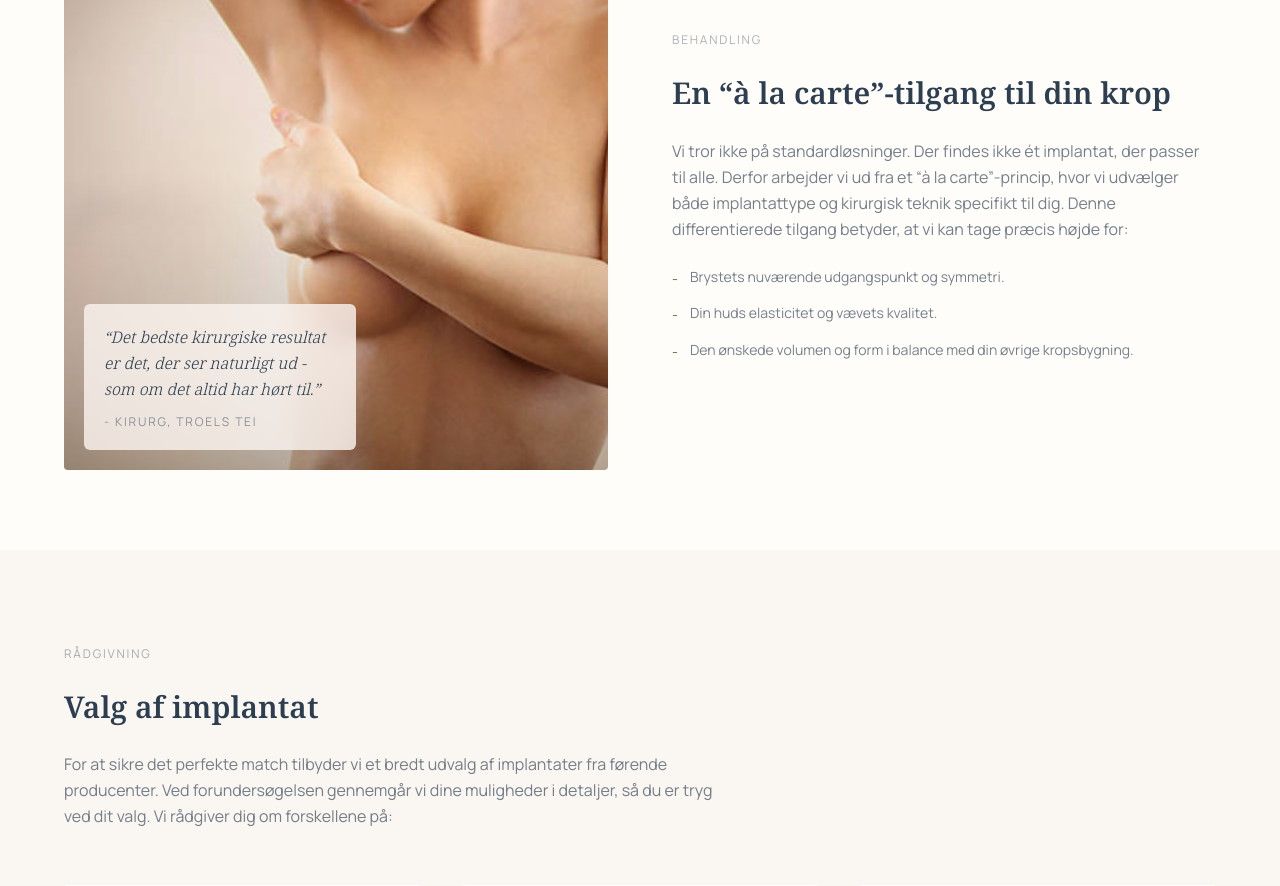
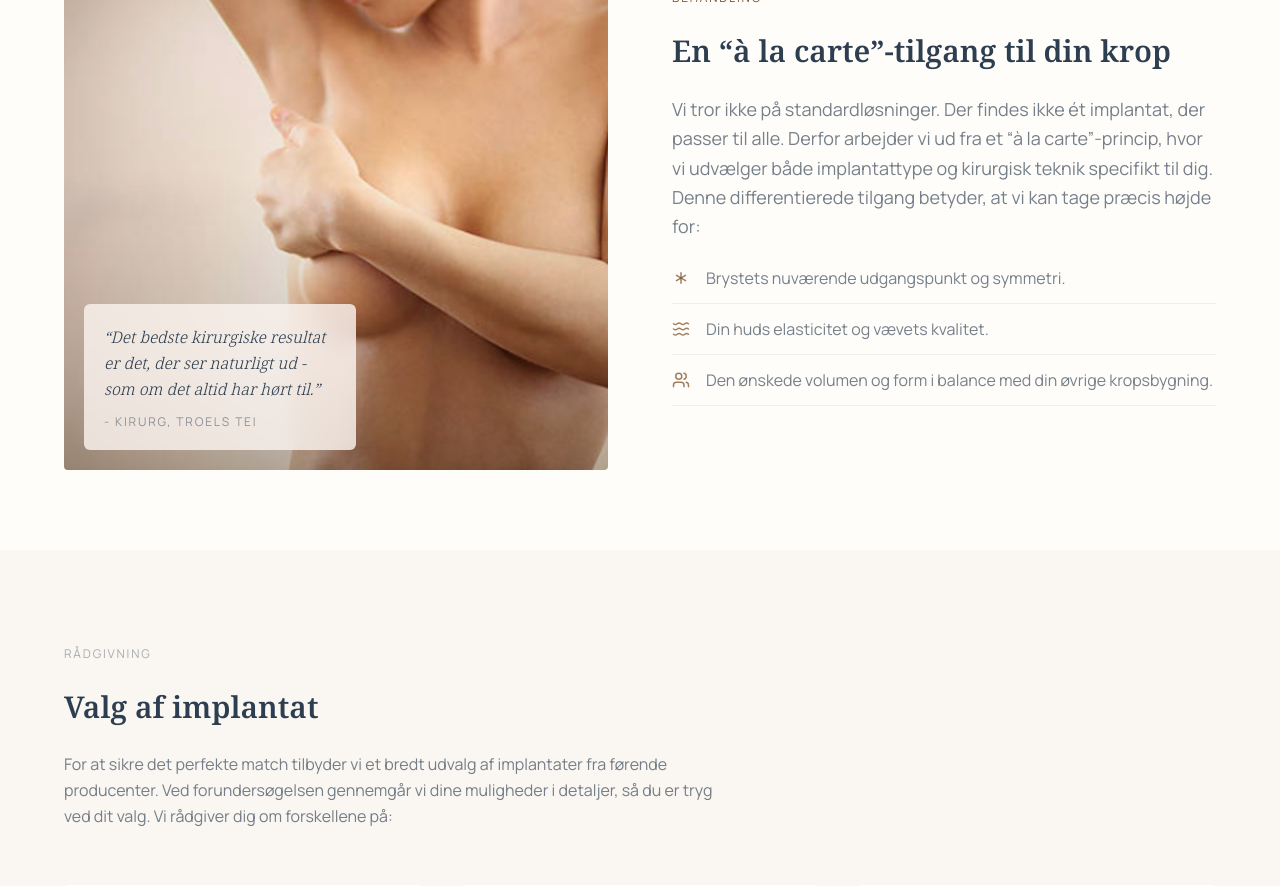
Before and after one commit to brystcenteresbjerg/brystcenter-esbjerg, a Next.js app: page /behandlinger/bfo-implantat in a window 1280 px wide. Shown: the part 1020-1906 px from the top of the page. Built offline with nearby package versions, Linux system fonts and the light colour scheme.

Commit message:
fix border radius and add icons

```diff
--- a/src/app/behandlinger/bfo-eget-fedt-lipofilling/page.tsx
+++ b/src/app/behandlinger/bfo-eget-fedt-lipofilling/page.tsx
@@ -99,7 +99,7 @@ export default function Page() {
         <div className="max-w-7xl mx-auto">
           <div className="grid grid-cols-1 md:grid-cols-3 gap-10">
             {features.map((item) => (
-              <div key={item.label} className="bg-surface-container-low px-10 py-10 rounded-2xl">
+              <div key={item.label} className="bg-surface-container-low px-10 py-10 rounded-sm">
                 <h3 className="font-sans text-sm font-semibold uppercase tracking-widest text-secondary mb-3">{item.label}</h3>
                 <p className="font-sans text-sm leading-relaxed text-secondary/65">{item.text}</p>
               </div>
--- a/src/app/behandlinger/bfo-implantat/page.tsx
+++ b/src/app/behandlinger/bfo-implantat/page.tsx
@@ -1,3 +1,4 @@
+import { Asterisk, Layers, Ruler, Shapes, Users, Waves } from "lucide-react";
 import { alaCartePoints, faqItems, implantChoices } from "@/data/behandlinger/bfo-implantat";
 
 import Button from "@/components/ui/Button";
@@ -64,19 +65,26 @@ export default function Page() {
             </div>
           </div>
           <div>
-            <p className="font-sans text-xs uppercase tracking-[0.15em] mb-6 text-secondary/40">Behandling</p>
+            <p className="font-sans text-xs uppercase tracking-[0.15em] mb-6 text-primary">Behandling</p>
             <h2 className="font-serif text-3xl font-semibold text-secondary mb-6 leading-snug">
               En &ldquo;à la carte&rdquo;-tilgang til din krop
             </h2>
-            <p className="font-sans text-base leading-relaxed text-secondary/65 mb-6">
+            <p className="font-sans text-lg leading-relaxed text-secondary/65 mb-6">
               Vi tror ikke på standardløsninger. Der findes ikke ét implantat, der passer til alle. Derfor arbejder vi ud fra et
               &ldquo;à la carte&rdquo;-princip, hvor vi udvælger både implantattype og kirurgisk teknik specifikt til dig. Denne
               differentierede tilgang betyder, at vi kan tage præcis højde for:
             </p>
             <ul className="space-y-3">
-              {alaCartePoints.map((p) => (
-                <li key={p} className="flex items-start gap-3 font-sans text-sm leading-relaxed text-secondary/65">
-                  <span className="text-primary mt-0.5 shrink-0">-</span>
+              {alaCartePoints.map((p, i) => (
+                <li
+                  key={p}
+                  className="flex items-center gap-4 font-sans text-base leading-relaxed text-secondary/65 border-b border-secondary/8 pb-3"
+                >
+                  <span className="text-primary/75 shrink-0">
+                    {i === 0 && <Asterisk size={18} />}
+                    {i === 1 && <Waves size={18} />}
+                    {i === 2 && <Users size={18} />}
+                  </span>
                   {p}
                 </li>
               ))}
@@ -98,8 +106,13 @@ export default function Page() {
             </p>
           </div>
           <div className="grid grid-cols-1 md:grid-cols-3 gap-10">
-            {implantChoices.map((item) => (
+            {implantChoices.map((item, i) => (
               <div key={item.label} className="bg-white px-10 py-10 rounded-sm">
+                <div className="mb-4 text-tertiary">
+                  {i === 0 && <Shapes size={22} />}
+                  {i === 1 && <Ruler size={22} />}
+                  {i === 2 && <Layers size={22} />}
+                </div>
                 <h3 className="font-sans text-sm font-semibold uppercase tracking-widest text-secondary mb-3">{item.label}</h3>
                 <p className="font-sans text-sm leading-relaxed text-secondary/65">{item.text}</p>
               </div>
--- a/src/app/behandlinger/brystloeft/page.tsx
+++ b/src/app/behandlinger/brystloeft/page.tsx
@@ -1,10 +1,11 @@
+import { faqItems, features } from "@/data/behandlinger/brystloeft";
+
 import Button from "@/components/ui/Button";
 import type { Metadata } from "next";
 import PageFAQ from "@/components/sections/PageFAQ";
 import PageHero from "@/components/sections/PageHero";
 import Testimonial from "@/components/sections/Testimonial";
 import TreatmentFactsBar from "@/components/sections/TreatmentFactsBar";
-import { faqItems, features } from "@/data/behandlinger/brystloeft";
 import { treatmentSummaries } from "@/data/priser";
 
 export const metadata: Metadata = {
@@ -72,7 +73,7 @@ export default function Page() {
         <div className="max-w-7xl mx-auto">
           <div className="grid grid-cols-1 md:grid-cols-3 gap-10">
             {features.map((item) => (
-              <div key={item.label} className="bg-white px-10 py-10 rounded-2xl">
+              <div key={item.label} className="bg-white px-10 py-10 rounded-sm">
                 <h3 className="font-sans text-sm font-semibold uppercase tracking-widest text-secondary mb-3">{item.label}</h3>
                 <p className="font-sans text-sm leading-relaxed text-secondary/65">{item.text}</p>
               </div>
--- a/src/app/behandlinger/brystreduktion/page.tsx
+++ b/src/app/behandlinger/brystreduktion/page.tsx
@@ -81,7 +81,7 @@ export default function Page() {
         <div className="max-w-7xl mx-auto">
           <div className="grid grid-cols-1 md:grid-cols-3 gap-10">
             {features.map((item) => (
-              <div key={item.label} className="bg-white px-10 py-10 rounded-2xl">
+              <div key={item.label} className="bg-white px-10 py-10 rounded-sm">
                 <h3 className="font-sans text-sm font-semibold uppercase tracking-widest text-secondary mb-3">{item.label}</h3>
                 <p className="font-sans text-sm leading-relaxed text-secondary/65">{item.text}</p>
               </div>
--- a/src/app/behandlinger/fedttransplantation/page.tsx
+++ b/src/app/behandlinger/fedttransplantation/page.tsx
@@ -59,7 +59,7 @@ export default function Page() {
               underliggende væv.
             </p>
           </div>
-          <div className="bg-primary-container/30 rounded-2xl p-10">
+          <div className="bg-primary-container/30 rounded-sm p-10">
             <p className="font-serif font-light text-lg italic leading-relaxed text-tertiary mb-5">
               &ldquo;Det handler om at arbejde med kroppen, ikke mod den - volumen og biologisk fornyelse i ét indgreb.&rdquo;
             </p>
@@ -79,7 +79,7 @@ export default function Page() {
           </div>
           <div className="grid grid-cols-1 md:grid-cols-3 gap-10">
             {features.map((item) => (
-              <div key={item.label} className="bg-white px-10 py-10 rounded-2xl">
+              <div key={item.label} className="bg-white px-10 py-10 rounded-sm">
                 <h3 className="font-sans text-sm font-semibold uppercase tracking-widest text-secondary mb-3">{item.label}</h3>
                 <p className="font-sans text-sm leading-relaxed text-secondary/65">{item.text}</p>
               </div>
--- a/src/app/behandlinger/second-opinion/page.tsx
+++ b/src/app/behandlinger/second-opinion/page.tsx
@@ -56,7 +56,7 @@ export default function Page() {
               resultat.
             </p>
           </div>
-          <div className="bg-primary-container/30 rounded-2xl p-10">
+          <div className="bg-primary-container/30 rounded-sm p-10">
             <p className="font-serif font-light text-lg italic leading-relaxed text-tertiary mb-5">
               &ldquo;En second opinion handler om at give dig klarhed og tryghed - gennem en saglig gennemgang af din
               situation.&rdquo;
@@ -77,7 +77,7 @@ export default function Page() {
           </div>
           <div className="grid grid-cols-1 md:grid-cols-3 gap-10">
             {features.map((item) => (
-              <div key={item.label} className="bg-white px-10 py-10 rounded-2xl">
+              <div key={item.label} className="bg-white px-10 py-10 rounded-sm">
                 <h3 className="font-sans text-sm font-semibold uppercase tracking-widest text-secondary mb-3">{item.label}</h3>
                 <p className="font-sans text-sm leading-relaxed text-secondary/65">{item.text}</p>
               </div>
--- a/src/app/priser/page.tsx
+++ b/src/app/priser/page.tsx
@@ -31,7 +31,7 @@ export default function Page() {
             {featured.map((card) => (
               <div
                 key={card.title}
-                className={`relative rounded-2xl p-6 flex flex-col gap-4 border ${
+                className={`relative rounded-sm p-6 flex flex-col gap-4 border ${
                   card.popular ? "bg-surface-container-low border-primary/25" : "bg-surface border-secondary/8"
                 }`}
               >
--- a/src/app/troels-tei/page.tsx
+++ b/src/app/troels-tei/page.tsx
@@ -85,7 +85,7 @@ export default function Page() {
           </div>
 
           {/* ── BILLEDPLADSHOLDER ── skift src til det rigtige foto ── */}
-          <div className="rounded-2xl overflow-hidden aspect-3/4 lg:max-w-sm lg:ml-auto w-full">
+          <div className="rounded-sm overflow-hidden aspect-3/4 lg:max-w-sm lg:ml-auto w-full">
             <img src="/images/troels_tei.png" alt="Speciallæge Troels Tei" className="w-full h-full object-cover" />
           </div>
         </div>
@@ -102,7 +102,7 @@ export default function Page() {
           </div>
           <div className="grid grid-cols-1 md:grid-cols-3 gap-10">
             {expertiseItems.map((item) => (
-              <div key={item.label} className="bg-white px-10 py-10 rounded-2xl">
+              <div key={item.label} className="bg-white px-10 py-10 rounded-sm">
                 <h3 className="font-sans text-sm font-semibold uppercase tracking-widest text-secondary mb-3">{item.label}</h3>
                 <p className="font-sans text-sm leading-relaxed text-secondary/65">{item.text}</p>
               </div>
--- a/src/components/layout/Header.tsx
+++ b/src/components/layout/Header.tsx
@@ -69,7 +69,7 @@ export default function Header() {
                     </button>
                     <div className="absolute top-full left-1/2 -translate-x-1/2 pt-5 invisible opacity-0 group-hover:visible group-hover:opacity-100 transition-all duration-200">
                       <div
-                        className="bg-surface/95 backdrop-blur-[20px] rounded-2xl overflow-hidden min-w-72"
+                        className="bg-surface/95 backdrop-blur-[20px] rounded-sm overflow-hidden min-w-72"
                         style={{ boxShadow: "0 24px 64px rgba(44,62,80,0.10), 0 2px 8px rgba(44,62,80,0.04)" }}
                       >
                         <div className="px-6 pt-5 pb-2">
--- a/src/components/sections/PageFAQ.tsx
+++ b/src/components/sections/PageFAQ.tsx
@@ -46,7 +46,7 @@ export default function PageFAQ({ items, variant = "full" }: PageFAQProps) {
   }
 
   return (
-    <section className="mt-20 bg-surface-container-low rounded-2xl p-10">
+    <section className="mt-20 bg-surface-container-low rounded-sm p-10">
       <h2 className="font-serif text-2xl font-medium text-secondary mb-8">FAQ</h2>
       <Accordion items={items} />
     </section>
```
Also changed, not shown: src/app/behandlinger/udskiftning-af-protese/page.tsx (+10 -11 lines).
